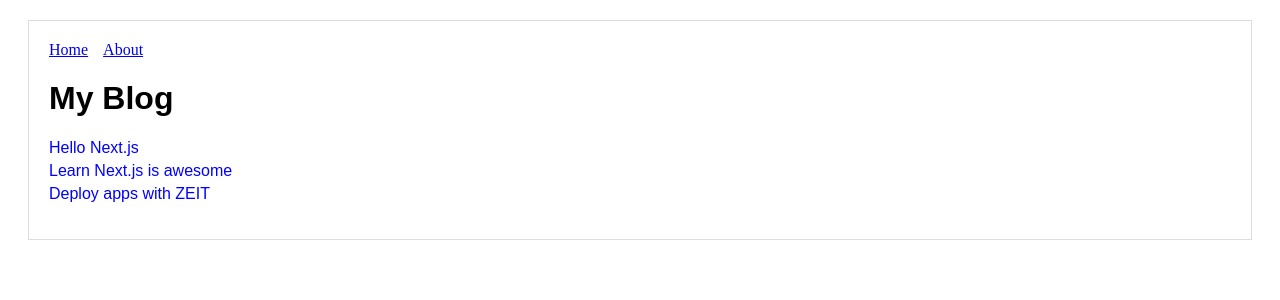
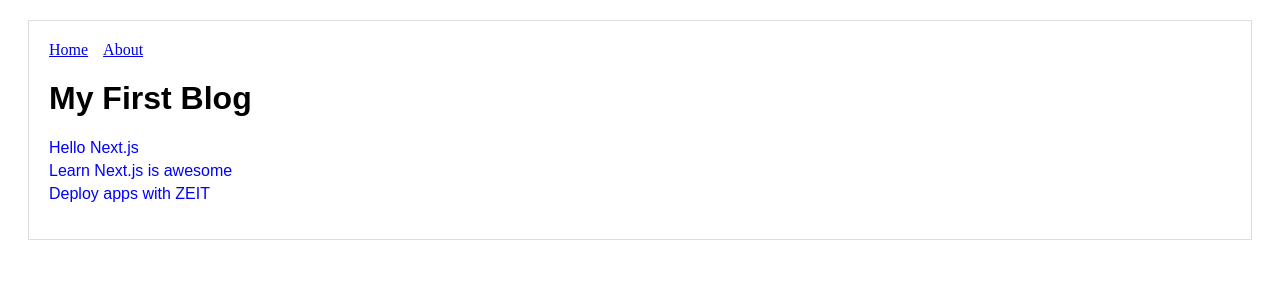
Before and after one commit to halyson97/nextjs-learning, a Next.js app: page / in a window 1280 px wide. Shown: the top 300 px of the page. Built offline with nearby package versions, Linux system fonts and the light colour scheme.

Commit message:
Teste de integração continua

```diff
--- a/pages/index.js
+++ b/pages/index.js
@@ -36,7 +36,7 @@ const PostLink = ({ post }) => (
 export default function Blog() {
   return (
     <Layout>
-      <h1>My Blog</h1>
+      <h1>My First Blog</h1>
       <ul>
         {getPosts().map(post => (
           <PostLink key={post.id} post={post} />
```
